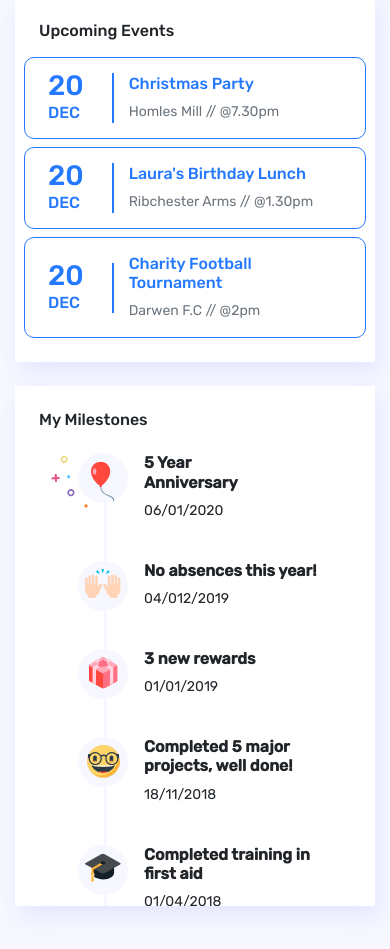
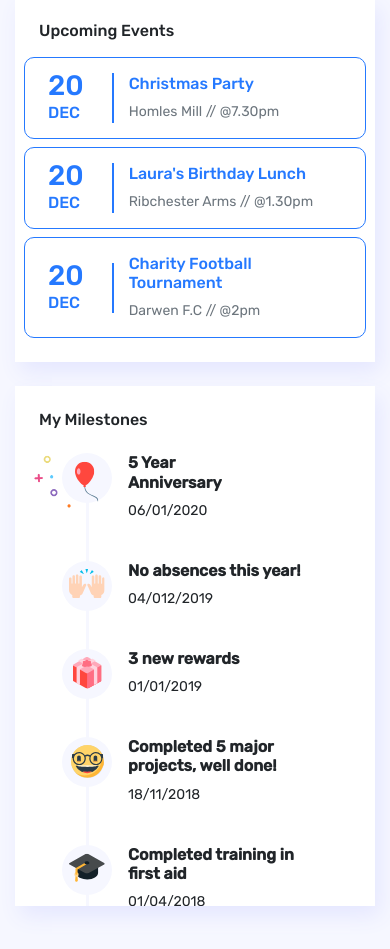
Before and after one commit to davidlindercodes/icanseebootstrap, a website: page index.html in a window 390 px wide. Shown: the part 2889-3838 px from the top of the page. Drawn offline with nearby package versions, Linux system fonts and the light colour scheme; files whose address does not match are found by name; a web font is replaced by a local one.

Commit message:
:lipstick: more responsive milestone section

```diff
--- a/css/custom.scss
+++ b/css/custom.scss
@@ -1,8 +1,4 @@
 @import url("https://fonts.googleapis.com/css2?family=Rubik:wght@400;500&display=swap");
-@import url('https://fonts.googleapis.com/css2?family=Libre+Barcode+EAN13+Text&display=swap');
-
-
-
 
 $theme-colors: (
 	"blue": #2579ff,
@@ -188,7 +184,6 @@ p {
 .milestones {
 	position: relative;
 	max-width: 1200px;
-	height: 1800px;
 	margin: 0 auto;
 }
 
@@ -198,11 +193,12 @@ p {
 	position: absolute;
 	width: 3px;
 	background-color: #f6f7ff;
-	top: 20%;
+	top: 15%;
 	bottom: -52%;
-	left: 20%;
+	left: 74px;
 	margin-left: -3px;
 	z-index: 0;
+	text-align: center;
 }
 
 .reminder {
@@ -269,15 +265,9 @@ input#search {
 
 
 @media screen and (max-width: 1200px) {
-	.milestones::after {
-		left: 26%;
-	}
 }
 
 @media screen and (max-width: 994px) {
-	.milestones::after {
-		left: 34%;
-	}
 	::placeholder {
 		display: block;
 		font-size: 17px;
@@ -290,15 +280,10 @@ input#search {
 	.seperator {
 		width: 100%;
 	}
-	.milestones::after {
-		left: 18%;
-	}
 }
 
 @media screen and (max-width: 467px) {
-	.milestones::after {
-		left: 26%;
-	}
+
 	::placeholder {
 		font-size: 12px;
 		padding: auto;
@@ -306,6 +291,7 @@ input#search {
 }
 
 @media screen and (max-width: 375px) {
+
 	.resImg {
 		height: 70px !important;
 	}
@@ -325,4 +311,4 @@ input#search {
 	}
 }
 
-@import "node_modules/bootstrap/scss/bootstrap";
+@import "../node_modules/bootstrap/scss/bootstrap";
--- a/index.html
+++ b/index.html
@@ -406,14 +406,14 @@
       <!-- End of events section  -->
       <!-- Milestones section  -->
       <div class="tile mt-4 pr-2 position-relative" >
-         <section class="containter milestones p-4" style="height: 520px; overflow: auto;">
+         <section class=" milestones p-4" style="height: 520px; overflow: auto;">
             <h3>My Milestones</h3>
             <!-- Milestone 1 -->
             <!-- <button type="button" class="btn btn-primary" data-toggle="modal" data-target="#exampleModal">
                Launch demo modal
                </button> -->
-            <div class="container row mt-4 ml-4" id="milestone1">
-               <img class="position-absolute" style="height:65px; left:27px" src="img\milestone_bg@2x.webp">
+            <div class="container row mt-4 ml-2">
+               <img class="position-absolute" style="height:65px; left:10px" src="img\milestone_bg@2x.webp">
                <div class="imgBg" data-toggle="modal" data-target="#storyModal"> <img src="img\baloon.svg" class="pt-2"></div>
                <div class="col-5 pl-3">
                   <h3><b>5 Year Anniversary</b></h3>
@@ -421,7 +421,7 @@
                </div>
             </div>
             <!-- Milestone 2 -->
-            <div class="container row mt-4 ml-4" id="milestone2">
+            <div class="container row mt-4 ml-2">
                <div class="imgBg"> <img src="img\clap.svg" class="pt-2"> </div>
                <div class="col pl-3">
                   <h3> <b>No absences this year!</b></h3>
@@ -429,7 +429,7 @@
                </div>
             </div>
             <!-- Milestone 3 -->
-            <div class="container row mt-4 ml-4" id="milestone3">
+            <div class="container row mt-4 ml-2">
                <div class="imgBg "> <img src="img\present.svg" class="pt-2"> </div>
                <div class="col pl-3">
                   <h3><b>3 new rewards</b></h3>
@@ -437,7 +437,7 @@
                </div>
             </div>
             <!-- Milestone 4 -->
-            <div class="container row mt-4 ml-4" id="milestone4">
+            <div class="container row mt-4 ml-2">
                <div class="imgBg "> <img src="img\smiley-glasses.svg" class="pt-2"> </div>
                <div class="col pl-3">
                   <h3><b>Completed 5 major projects, well done!</b></h3>
@@ -445,7 +445,7 @@
                </div>
             </div>
             <!-- Milestone 5 -->
-            <div class="container row mt-4 ml-4" id="milestone5">
+            <div class="container row mt-4 ml-2">
                <div class="imgBg "> <img src="img\graduation-cap.svg" class="pt-2"> </div>
                <div class="col pl-3">
                   <h3><b>Completed training in first aid</b></h3>
@@ -453,7 +453,7 @@
                </div>
             </div>
             <!-- Milestone 6 -->
-            <div class="container row mt-4 ml-4" id="milestone3">
+            <div class="container row mt-4 ml-2">
                <div class="imgBg "> <img src="img\present.svg" class="pt-2"> </div>
                <div class="col pl-3">
                   <h3><b>Lorem ipsum</b></h3>
@@ -461,7 +461,7 @@
                </div>
             </div>
             <!-- Milestone 7 -->
-            <div class="container row mt-4 ml-4" id="milestone4">
+            <div class="container row mt-4 ml-2">
                <div class="imgBg "> <img src="img\smiley-glasses.svg" class="pt-2"> </div>
                <div class="col pl-3">
                   <h3><b>Lorem ipsum!</b></h3>
@@ -469,7 +469,7 @@
                </div>
             </div>
             <!-- Milestone 8 -->
-            <div class="container row mt-4 ml-4" id="milestone5">
+            <div class="container row mt-4 ml-2">
                <div class="imgBg "> <img src="img\graduation-cap.svg" class="pt-2"> </div>
                <div class="col pl-3">
                   <h3><b>Lorem ipsum</b></h3>
```
Also changed, not shown: css/custom.css, 1 other file.
